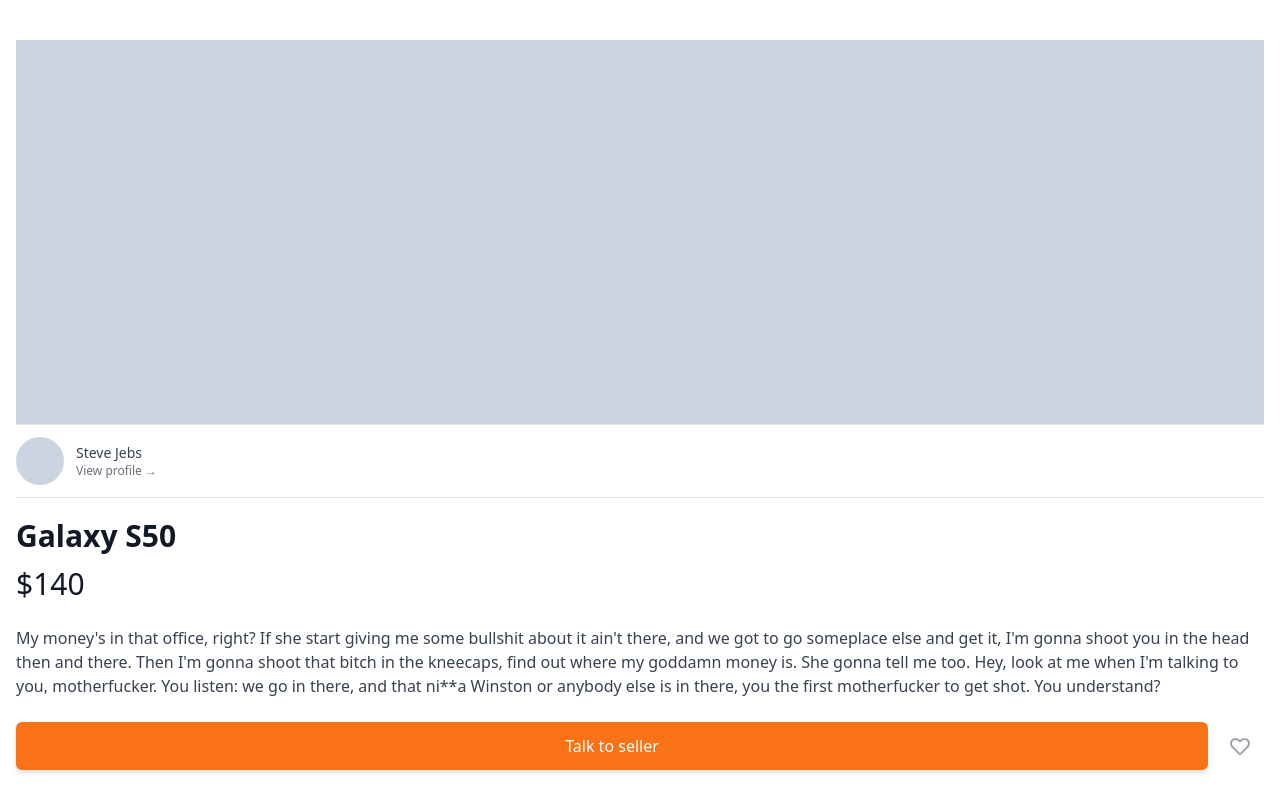
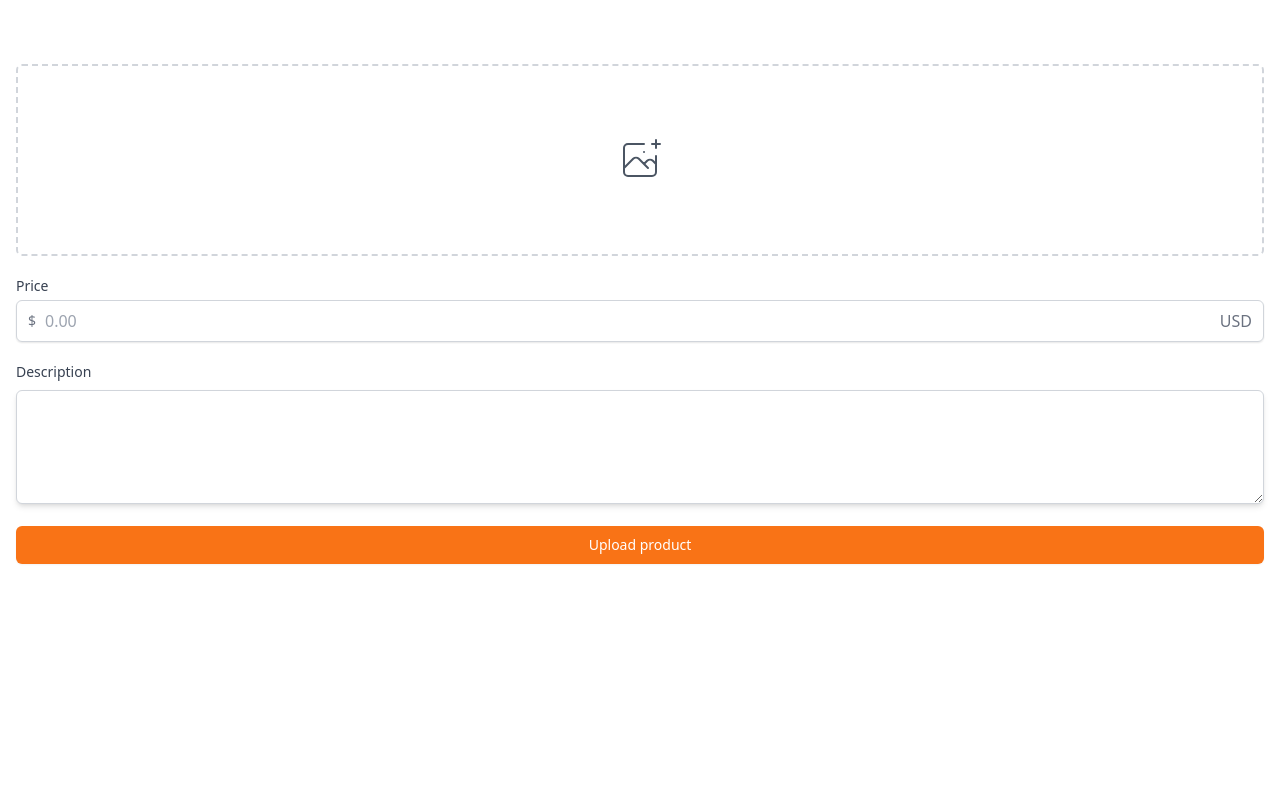
Before and after one commit to tiyang0110/nextj-carrot, a Next.js app: page /items/upload in a window 1280 px wide. Shown: the top 800 px of the page. Built offline with nearby package versions, Linux system fonts and the light colour scheme.

Commit message:
5.6 차례

```diff
--- a/pages/enter.tsx
+++ b/pages/enter.tsx
@@ -20,16 +20,16 @@
           </div>
         </div>
         <form className="flex flex-col mt-8">
-          <label className="text-sm font-medium text-gray-700">
+          <label  htmlFor="input" className="text-sm font-medium text-gray-700">
             {method === "email" ? "Email address" : null}
             {method === "phone" ? "Phone number" : null}
           </label>
           <div className="mt-1">
-            {method === "email" ? <input type="email" className="appearance-none w-full px-3 py2 border border-gray-300 rounded-md shadow-sm placeholder-gray-400 focus:outline-none focus:ring-orange-500 focus:border-orange-500" required /> : null}
+            {method === "email" ? <input type="email" id="price" className="appearance-none w-full px-3 py2 border border-gray-300 rounded-md shadow-sm placeholder-gray-400 focus:outline-none focus:ring-orange-500 focus:border-orange-500" required /> : null}
             {method === "phone" ? (
               <div className="flex rounded-md shadow-sm">
                 <span className="flex items-center justify-center px-3 rounded-l-md border border-r-0 border-gray-300 bg-gray-50 text-gray-500 select-none text-sm">+82</span>
-                <input type="number" className="appearance-none w-full px-3 py2 border border-gray-300 rounded-md rounded-l-none shadow-sm placeholder-gray-400 focus:outline-none focus:ring-orange-500 focus:border-orange-500" required />
+                <input id="price" type="number" className="appearance-none w-full px-3 py2 border border-gray-300 rounded-md rounded-l-none shadow-sm placeholder-gray-400 focus:outline-none focus:ring-orange-500 focus:border-orange-500" required />
               </div>
             ) : null}
           </div>
--- /dev/null
+++ b/pages/items/upload.tsx
@@ -0,0 +1,47 @@
+import type { NextPage } from "next";
+
+const Upload: NextPage = () => {
+  return (
+    <div className="px-4 py-16">
+      <div>
+        <label className="w-full flex items-center cursor-pointer justify-center border-2 border-dashed border-gray-300 h-48 rounded-md text-gray-600 hover:text-orange-500 hover:border-orange-500">
+            <svg
+                className="h-12 w-12"
+                stroke="currentColor"
+                fill="none"
+                viewBox="0 0 48 48"
+                aria-hidden="true"
+            >
+                <path
+                d="M28 8H12a4 4 0 00-4 4v20m32-12v8m0 0v8a4 4 0 01-4 4H12a4 4 0 01-4-4v-4m32-4l-3.172-3.172a4 4 0 00-5.656 0L28 28M8 32l9.172-9.172a4 4 0 015.656 0L28 28m0 0l4 4m4-24h8m-4-4v8m-12 4h.02"
+                strokeWidth={2}
+                strokeLinecap="round"
+                strokeLinejoin="round"
+                />
+            </svg>
+            <input className="hidden" type="file" />
+        </label>
+      </div>
+      <div className="my-5">
+        <label htmlFor="price" className="mb-1 block  text-sm font-medium text-gray-700">Price</label>
+        <div className="relative flex items-center rounded-md shadow-sm">
+          <div className="absolute left-0 pl-3 flex items-center justify-center pointer-events-none">
+            <span className="text-gray-500 text-sm">$</span>
+          </div>
+          <input id="price" className="appearance-none pl-7 w-full px-3 py2 border border-gray-300 rounded-md shadow-sm placeholder-gray-400 focus:outline-none focus:ring-orange-500 focus:border-orange-500" type="text" placeholder="0.00" />
+          <div className="absolute right-0 pr-3 pointer-events-none flex items-center">
+            <span className="text-gray-500">USD</span>
+          </div>
+        </div>
+      </div>
+      <div>
+        <label className="mb-1 block  text-sm font-medium text-gray-700">Description</label>
+        <textarea rows={4} className="mt-1 shadow-md w-full focus:ring-orange-500 rounded-md border-gray-300 focus:border-orange-500" />
+
+      </div>
+      <button className="bg-orange-500 w-full hover:bg-orange-600 text-white py-2 px-4 border border-transparent rounded-md shadow-sm text-sm font-medium mt-4 focus:ring-2 focus:ring-offset-2 focus:ring-orange-500 focus:outline-none">Upload product</button>
+    </div>
+  );
+};
+
+export default Upload;
```
